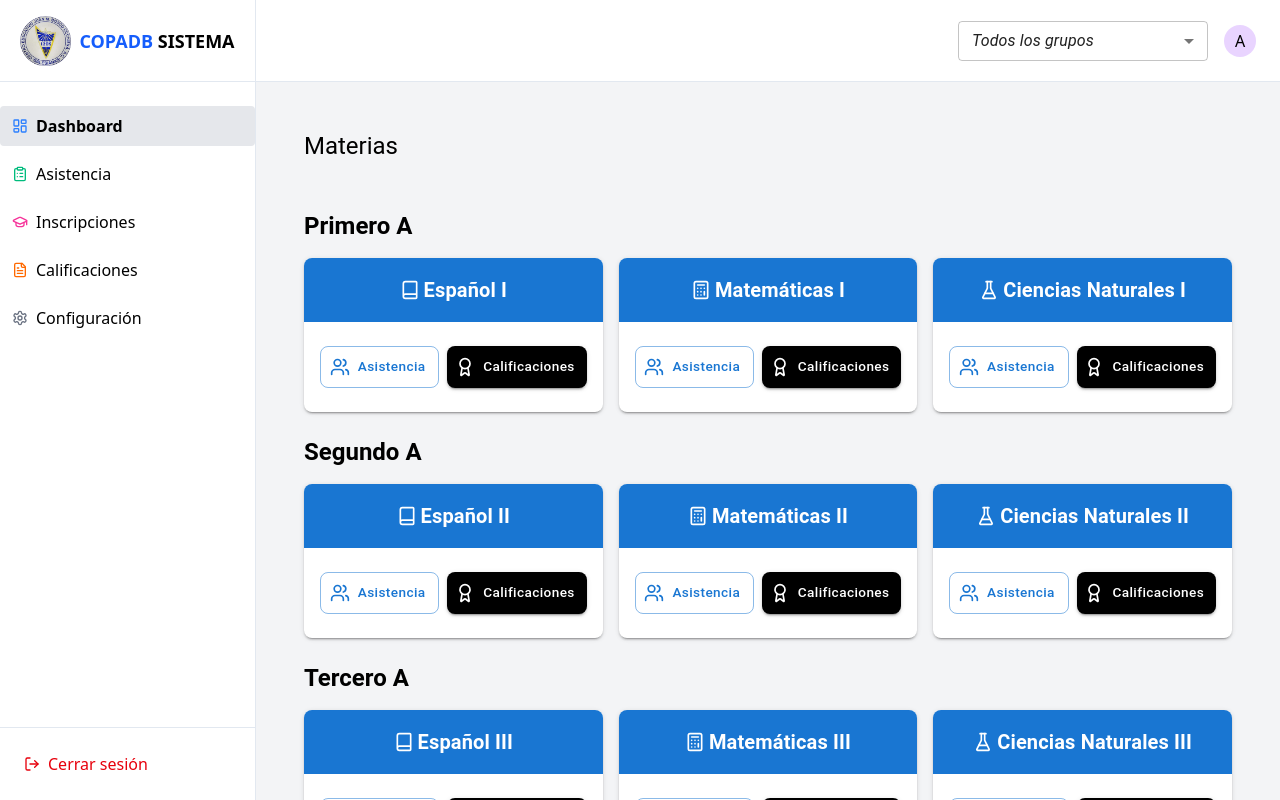
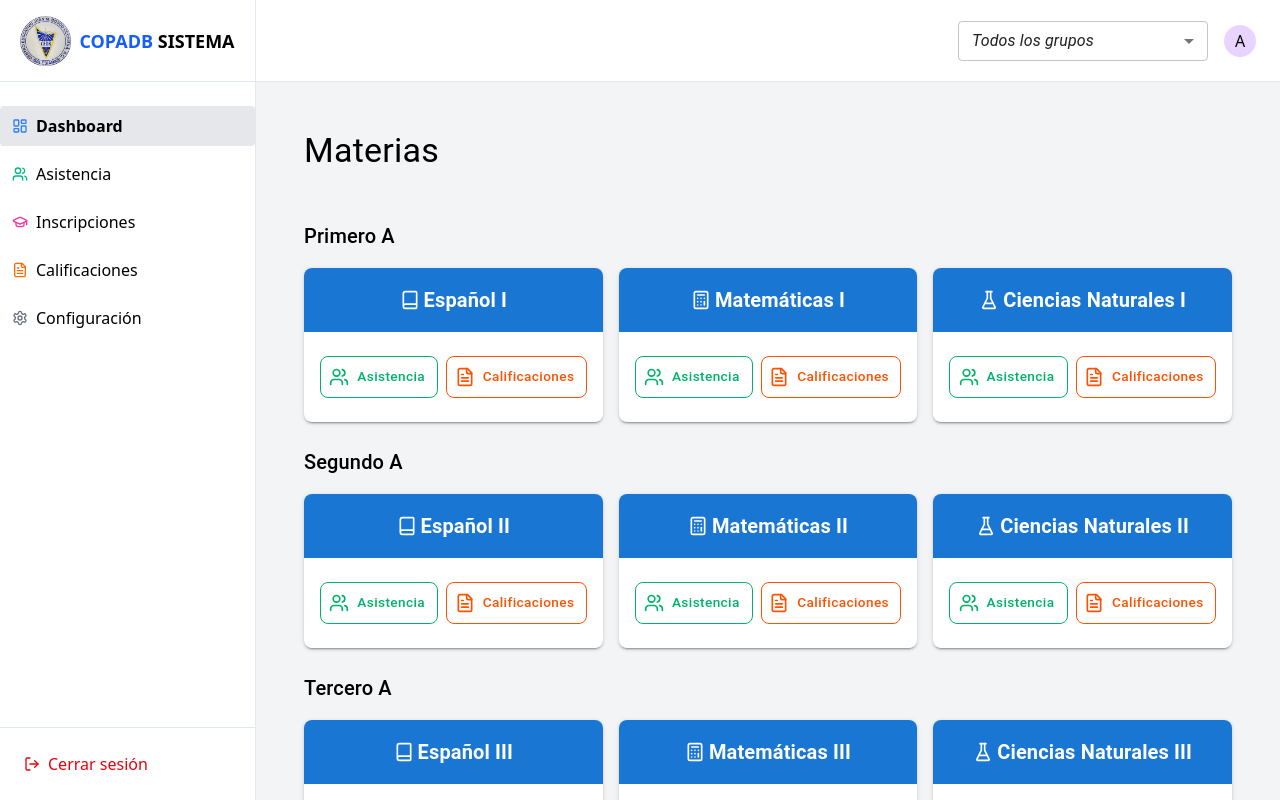
Before and after one commit to bernardolira231/COPADB, a React (Vite) app in the folder frontend/: page /Home in a window 1280 px wide. Built offline with nearby package versions, Linux system fonts and the light colour scheme; sample sign-in values are in the browser's storage.

Commit message:
Actualizar íconos en el Sidebar y SubjectsList, modificar estilos de tipografía y botones en la página de materias

```diff
--- a/frontend/src/components/Layout/components/Sidebar/Sidebar.tsx
+++ b/frontend/src/components/Layout/components/Sidebar/Sidebar.tsx
@@ -1,6 +1,6 @@
 import { Link } from "@tanstack/react-router";
 import {
-  LuClipboardList,
+  LuUsers,
   LuLogOut,
   LuGraduationCap,
   LuFileText,
@@ -14,7 +14,6 @@ interface SidebarProps {
 }
 
 const Sidebar = () => {
-
   const handleLogout = () => {
     localStorage.removeItem("token");
     window.location.href = "/";
@@ -42,7 +41,7 @@ const Sidebar = () => {
             color="text-blue-500"
           />
           <SideBarLink
-            icon={<LuClipboardList />}
+            icon={<LuUsers />}
             title="Asistencia"
             to="/asistencia"
             color="text-emerald-500"
--- a/frontend/src/pages/index/base.tsx
+++ b/frontend/src/pages/index/base.tsx
@@ -8,7 +8,7 @@ const Index = () => {
   return (
     <Layout onGroupChange={setSelectedGroup}>
       <Container sx={{ mt: 3 }}>
-        <Typography variant="h5">Materias</Typography>
+        <Typography variant="h4">Materias</Typography>
         <SubjectsList groupId={selectedGroup} />
       </Container>
     </Layout>
--- a/frontend/src/pages/index/components/SubjectsList/SubjectsList.tsx
+++ b/frontend/src/pages/index/components/SubjectsList/SubjectsList.tsx
@@ -6,7 +6,7 @@ import {
   LuCalculator,
   LuFlaskConical,
   LuUsers,
-  LuAward,
+  LuFileText,
 } from "react-icons/lu";
 import useSubjects from "../../../../hooks/useSubject";
 import useGroups from "../../../../hooks/useGroups";
@@ -53,7 +53,7 @@ const SubjectsList: React.FC<{ groupId: string | null }> = ({ groupId }) => {
       {groupedSubjects &&
         Object.entries(groupedSubjects).map(([groupId, groupSubjects]) => (
           <Grid item xs={12} key={groupId}>
-            <Typography variant="h5" sx={{ mb: 2, fontWeight: "bold" }}>
+            <Typography variant="h6" sx={{ mb: 2 }}>
               {groupNames?.[groupId] || "Grupo desconocido"}
             </Typography>
             <Grid container spacing={2}>
@@ -99,6 +99,8 @@ const SubjectsList: React.FC<{ groupId: string | null }> = ({ groupId }) => {
                             px: 2,
                             py: 1,
                             borderRadius: 2,
+                            color: "#00B26A",
+                            borderColor: "#00B26A",
                           }}
                           onClick={() =>
                             navigate({ to: `/asistencia/${subject.id}` })
@@ -107,16 +109,17 @@ const SubjectsList: React.FC<{ groupId: string | null }> = ({ groupId }) => {
                           Asistencia
                         </Button>
                         <Button
-                          variant="contained"
-                          startIcon={<LuAward />}
+                          variant="outlined"
+                          startIcon={<LuFileText />}
                           sx={{
                             textTransform: "none",
                             fontSize: "0.85rem",
                             px: 2,
                             py: 1,
                             borderRadius: 2,
-                            bgcolor: "black",
-                            color: "white",
+                            // bgcolor: "black",
+                            color: "#FF5200",
+                            borderColor: "#FF5200",
                           }}
                           onClick={() =>
                             navigate({ to: `/calificaciones/${subject.id}` })
```
